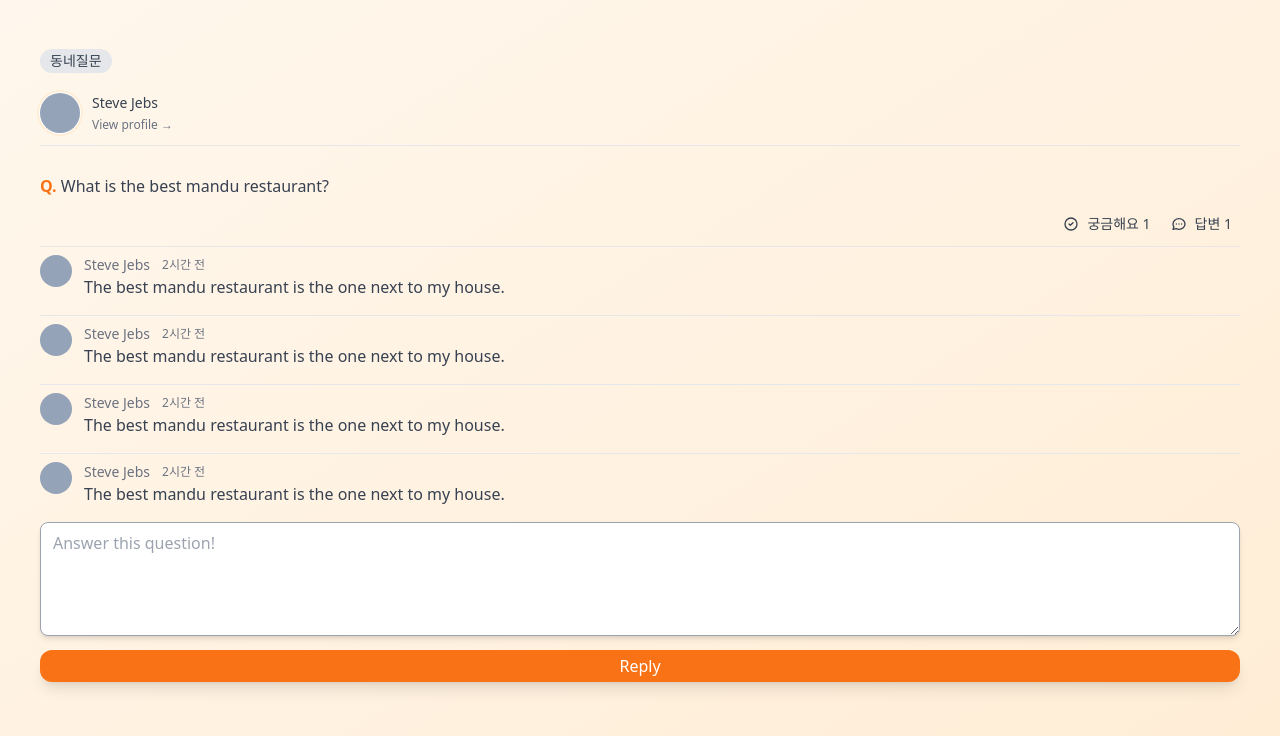
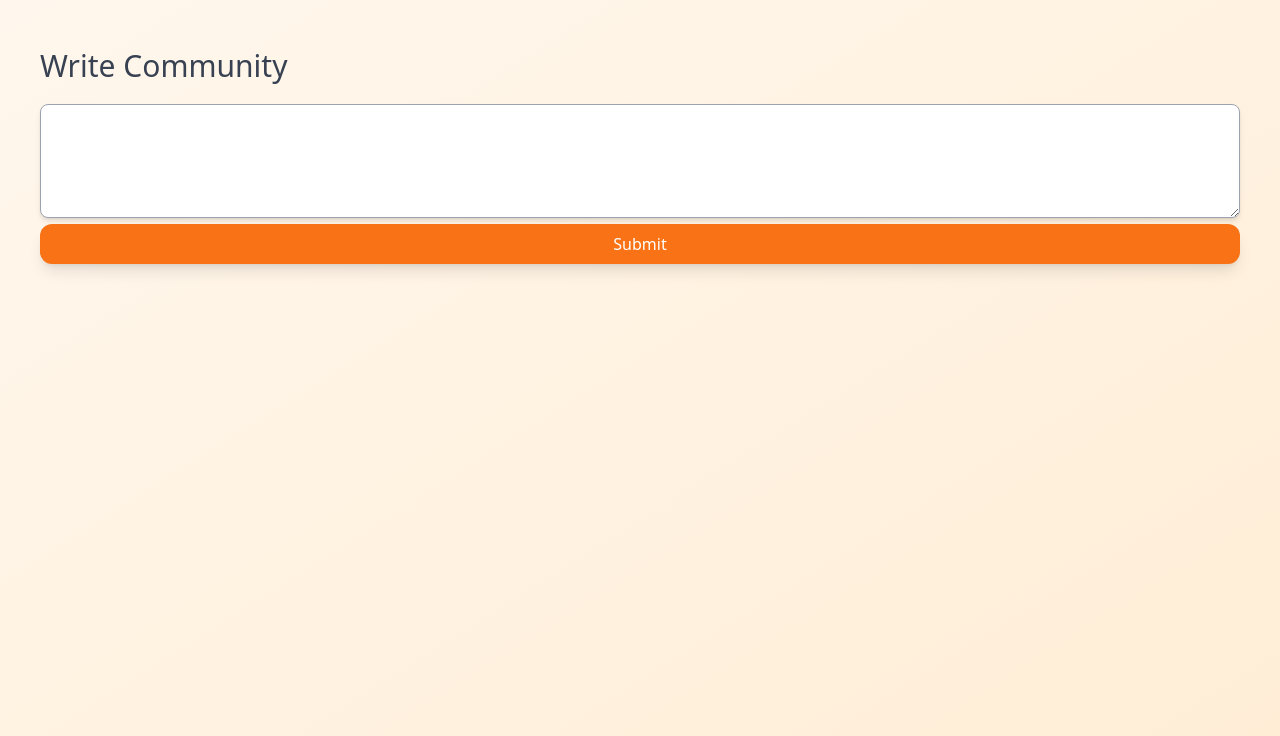
Before and after one commit to yeonvv/carrot-market, a Next.js app: page /community/write in a window 1280 px wide. Shown: the top 736 px of the page. Built offline with nearby package versions, Linux system fonts and the light colour scheme.

Commit message:
create community-write

```diff
--- /dev/null
+++ b/pages/community/write.tsx
@@ -0,0 +1,20 @@
+import { NextPage } from "next";
+
+const Write: NextPage = () => {
+  return (
+    <div className="h-screen py-12 px-10 space-y-5 text-gray-700 bg-gradient-to-br from-orange-50 to-orange-100">
+      <h1 className="text-3xl font-medium">Write Community</h1>
+      <form>
+        <textarea
+          rows={4}
+          className="appearance-none w-full shadow-md rounded-lg placeholder-gray-400 border-gray-400 focus:outline-none focus:ring-orange-500 focus:border-orange-500 transition"
+        />
+        <button className="w-full py-2 bg-orange-500 text-white font-medium rounded-xl shadow-lg hover:bg-orange-400 focus:outline-none focus:ring-2 focus:ring-offset-2 focus:ring-orange-500 transition">
+          Submit
+        </button>
+      </form>
+    </div>
+  );
+};
+
+export default Write;
--- a/pages/items/upload.tsx
+++ b/pages/items/upload.tsx
@@ -2,7 +2,7 @@ import { NextPage } from "next";
 
 const Upload: NextPage = () => {
   return (
-    <div className="py-12 px-10 w-full space-y-7 select-none">
+    <form className="py-12 px-10 w-full space-y-7 select-none">
       <div>
         <label className="flex items-center justify-center h-48 text-gray-700 border-2 border-dashed border-gray-400 rounded-xl hover:text-orange-500 hover:border-orange-500 hover:bg-gradient-to-br from-orange-50 to-orange-100 transition cursor-pointer">
           <svg
@@ -49,11 +49,11 @@ const Upload: NextPage = () => {
           rows={4}
           className="appearance-none w-full shadow-md rounded-lg placeholder-gray-400 border-gray-400 focus:outline-none focus:ring-orange-500 focus:border-orange-500 transition"
         />
+        <button className="w-full py-2 bg-orange-500 text-white font-medium rounded-xl shadow-lg hover:bg-orange-400 focus:outline-none focus:ring-2 focus:ring-offset-2 focus:ring-orange-500 transition">
+          Upload product
+        </button>
       </div>
-      <button className="w-full py-2 bg-orange-500 text-white font-medium rounded-xl shadow-lg hover:bg-orange-400 focus:outline-none focus:ring-2 focus:ring-offset-2 focus:ring-orange-500 transition">
-        Upload product
-      </button>
-    </div>
+    </form>
   );
 };
 
```
